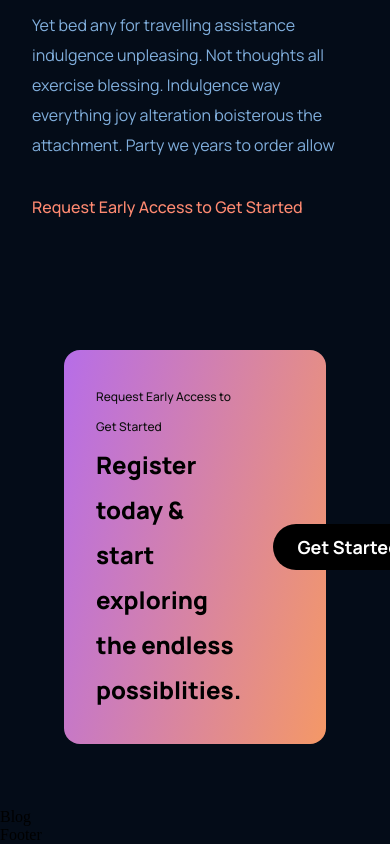
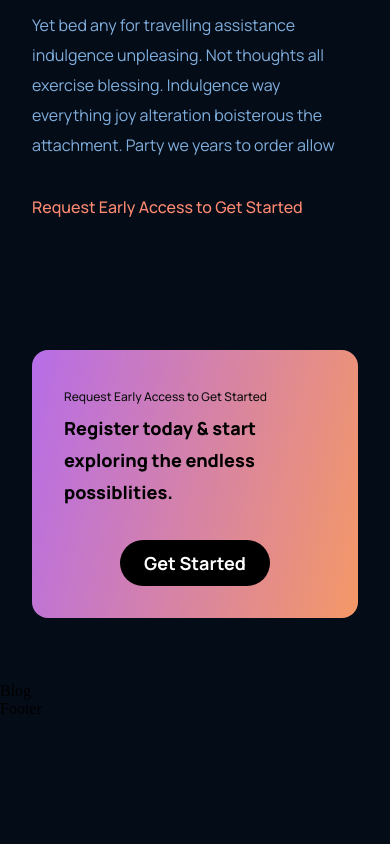
Before and after one commit to DavidAsrorxonov/X-3, a React (Vite) app: page / in a window 390 px wide. Shown: the part 3686-4530 px from the top of the page. After the commit the page ends 4404 px from the top, so only its background shows below. Built offline with nearby package versions, Linux system fonts and the light colour scheme.

Commit message:
Add responsive styles for CTA component to improve layout on smaller screens

```diff
--- a/src/components/cta/CTA.css
+++ b/src/components/cta/CTA.css
@@ -47,3 +47,24 @@
   cursor: pointer;
   min-width: 150px;
 }
+
+@media screen and (max-width: 650px) {
+  .gpt3__cta {
+    flex-direction: column;
+  }
+
+  .gpt3__cta-btn {
+    margin: 2rem 0 0;
+  }
+}
+
+@media screen and (max-width: 550px) {
+  .gpt3__cta {
+    margin: 4rem 2rem;
+  }
+
+  .gpt3__cta-content h3 {
+    font-size: 18px;
+    line-height: 32px;
+  }
+}
```
